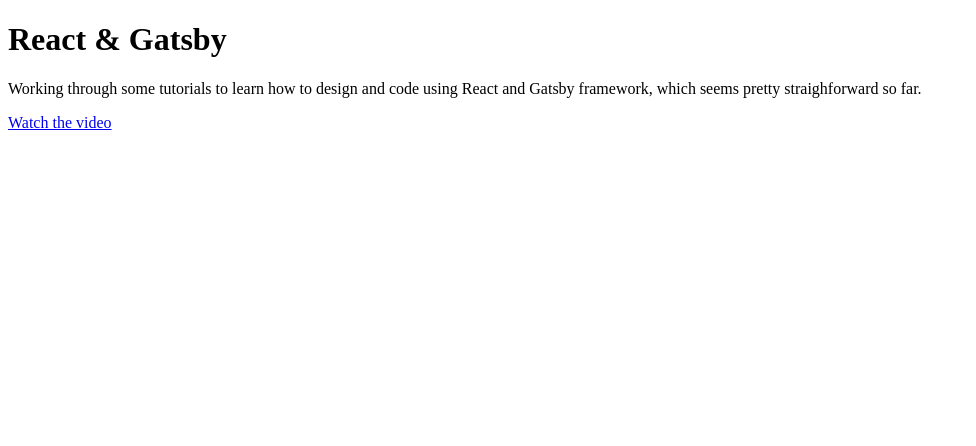
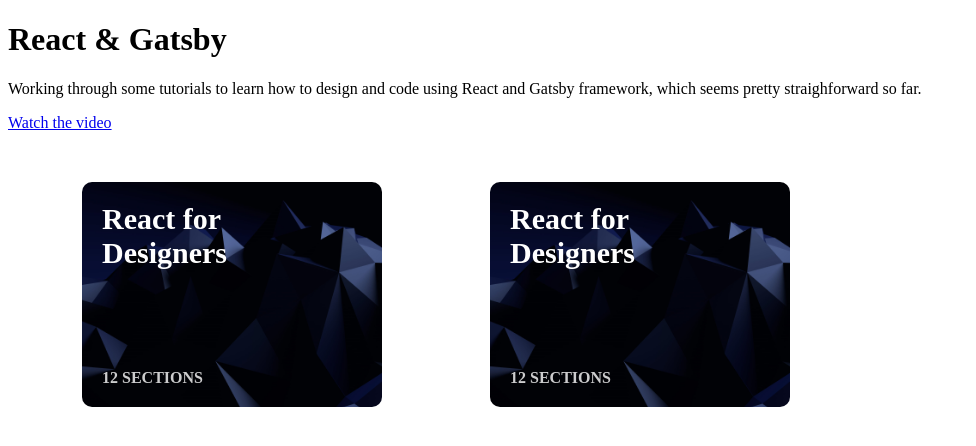
Before and after one commit to drenork/react-tutorial, a Gatsby site: page / in a window 1280 px wide. Shown: the whole page, without its empty margins (0-976 px from the left). Built offline with nearby package versions, Linux system fonts and the light colour scheme; Gatsby itself is replaced by a stand-in of ours.

Commit message:
add react basic react card component, convert header to have default state.

```diff
--- /dev/null
+++ b/src/components/Card.css
@@ -0,0 +1,64 @@
+.Card {
+  width: 300px;
+  height: 225px;
+  position: relative;
+  overflow: hidden;
+  border-radius: 10px;
+  display: grid;
+  grid-template-rows: 1fr 1fr;
+  transition: 0.3s cubic-bezier(0.2, 0.8, 0.2, 1);
+  cursor: pointer;
+}
+
+.Card:hover {
+  transform: scale(1.02, 1.02);
+  box-shadow: 0 10px 20px rgba(0, 0, 0, 0.2);
+}
+
+.Card:hover img {
+  transform: translateY(-8px);
+}
+
+.Card img {
+  height: 110%;
+  position: absolute;
+  top: 0;
+  z-index: -1;
+  transition: 1.6s cubic-bezier(0.2, 0.8, 0.2, 1);
+}
+
+.Card h3 {
+  color: white;
+  font-size: 30px;
+  margin: 20px 0 0 20px;
+  width: 190px;
+}
+
+.Card p {
+  color: rgba(255, 255, 255, 0.8);
+  text-transform: uppercase;
+  font-weight: 600;
+  font-size: 16px;
+  align-self: end;
+  margin: 0 0 20px 20px;
+}
+
+.Cards {
+  margin: 50px 40px 100px;
+  display: grid;
+  grid-template-columns: repeat(3, 1fr);
+  grid-gap: 40px;
+  justify-items: center;
+}
+
+@media (max-width: 1060px) {
+  .CardGroup {
+    grid-template-columns: repeat(2, 1fr);
+  }
+}
+
+@media (max-width: 720px) {
+  .CardGroup {
+    grid-template-columns: repeat(1, 1fr);
+  }
+}
--- /dev/null
+++ b/src/components/card.js
@@ -0,0 +1,12 @@
+import React from 'react'
+import './Card.css'
+
+const Card = props => (
+  <div className="Card">
+    <img src={props.image} />
+    <h3>{props.title}</h3>
+    <p>{props.text}</p>
+  </div>
+)
+
+export default Card
--- a/src/layouts/index.js
+++ b/src/layouts/index.js
@@ -1,7 +1,6 @@
 import React from 'react'
 import PropTypes from 'prop-types'
 import Helmet from 'react-helmet'
-
 import Header from '../components/header'
 import './index.css'
 
--- a/src/pages/index.js
+++ b/src/pages/index.js
@@ -1,5 +1,6 @@
 import React from 'react'
 import Link from 'gatsby-link'
+import Card from '../components/card'
 
 const IndexPage = () => (
   <div>
@@ -12,6 +13,18 @@
         </p>
         <Link to="/video/">Watch the video</Link>
       </div>
+      <div className="Cards">
+        <Card
+          title="React for Designers"
+          text="12 sections"
+          image={require('../images/wallpaper.jpg')}
+        />
+        <Card
+          title="React for Designers"
+          text="12 sections"
+          image={require('../images/wallpaper.jpg')}
+        />
+      </div>
     </div>
   </div>
 )
```
Also changed, not shown: src/components/Header.css (+12 -3 lines), src/components/header.js (+27 -2 lines).
